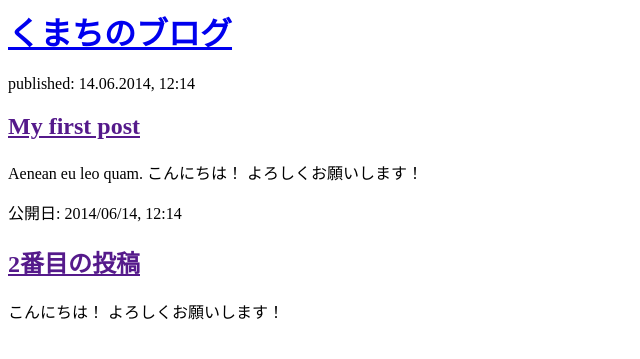
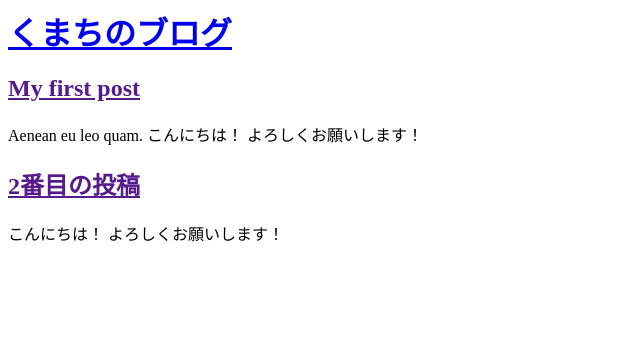
Before and after one commit to tama7000/my-first-blog, a Django app: page / in a window 1280 px wide. Shown: the top 359 px of the page, without its empty margins (0-640 px from the left). Run offline with Django 4.2, Linux system fonts and the light colour scheme.

Commit message:
Changed the HTML for the site2.

```diff
--- a/blog/templates/blog/post_list.html
+++ b/blog/templates/blog/post_list.html
@@ -8,13 +8,11 @@
         </div>
 
         <div>
-            <p>published: 14.06.2014, 12:14</p>
             <h2><a href="">My first post</a></h2>
             <p>Aenean eu leo quam. こんにちは！ よろしくお願いします！ </p>
         </div>
 
         <div>
-            <p>公開日: 2014/06/14, 12:14</p>
             <h2><a href="">2番目の投稿</a></h2>
             <p> こんにちは！ よろしくお願いします！ </p>
         </div>
```
